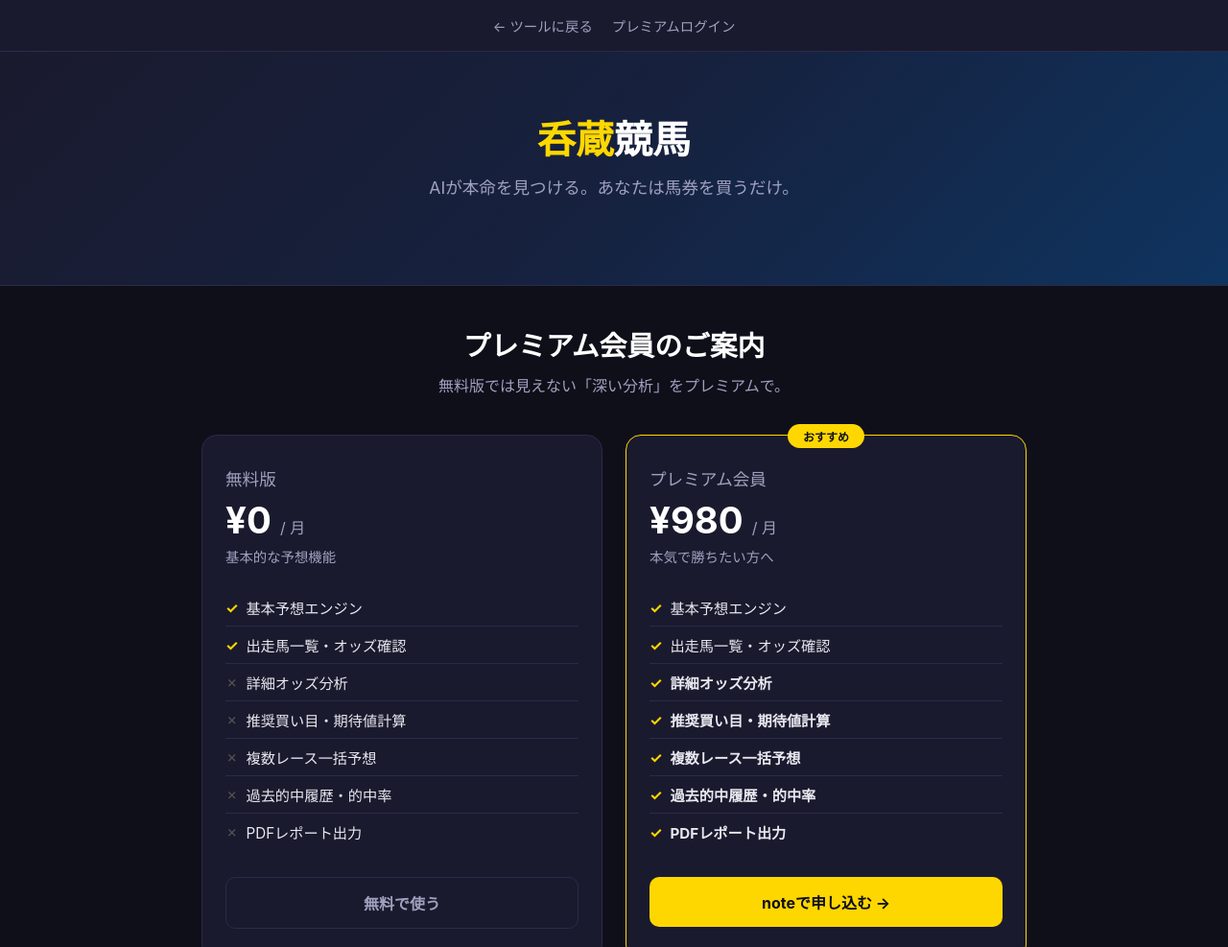
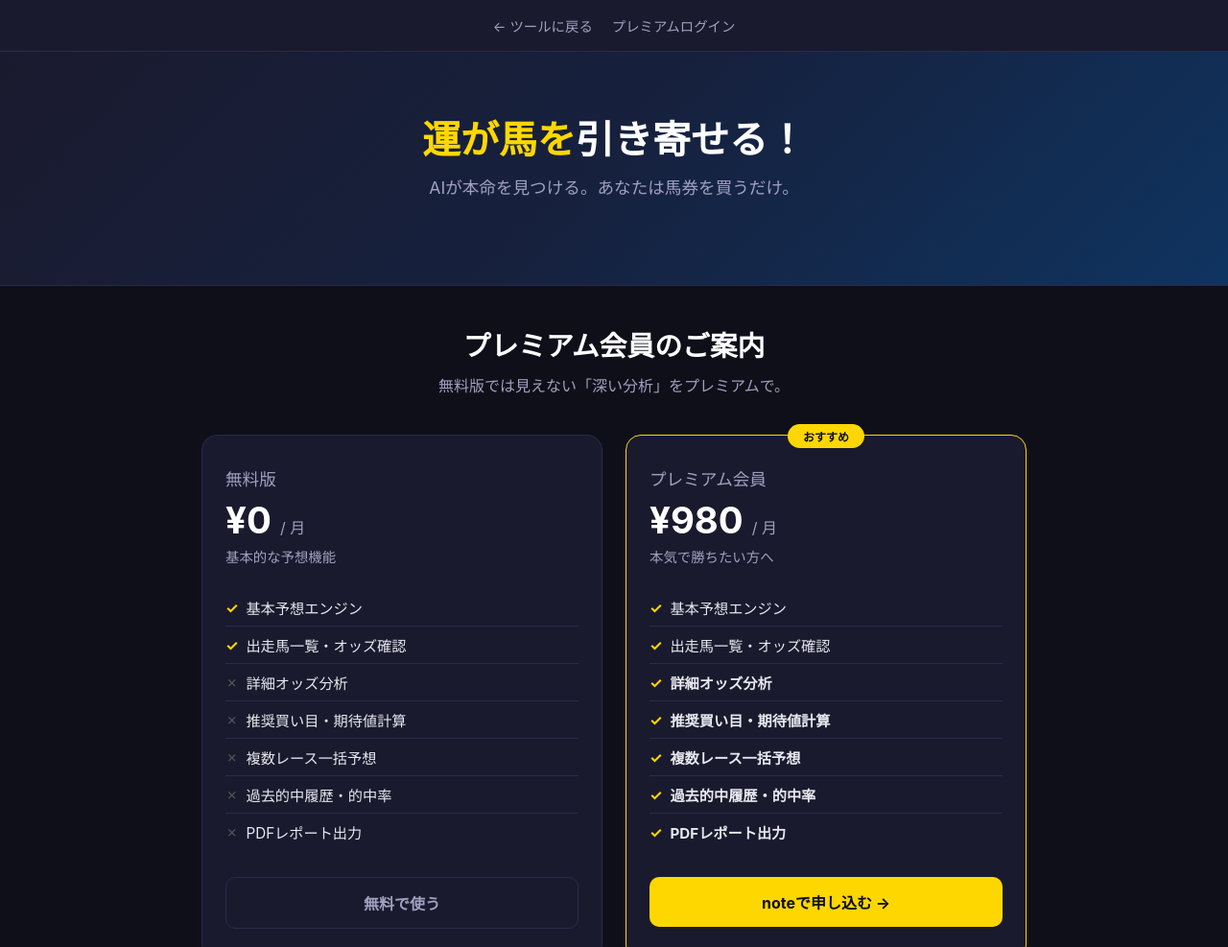
Before and after one commit to taka0423/nomizo-keiba, a plain HTML site: page pricing.html in a window 1280 px wide. Shown: the top 987 px of the page at 96% size. Drawn offline with Linux system fonts and the light colour scheme.

Commit message:
Fix logo name to 運が馬を引き寄せる！

```diff
--- a/pricing.html
+++ b/pricing.html
@@ -59,7 +59,7 @@
 </nav>
 
 <div class="hero">
-  <div class="logo">呑蔵<span>競馬</span></div>
+  <div class="logo">運が馬を<span>引き寄せる！</span></div>
   <div class="tagline">AIが本命を見つける。あなたは馬券を買うだけ。</div>
 </div>
 
```
